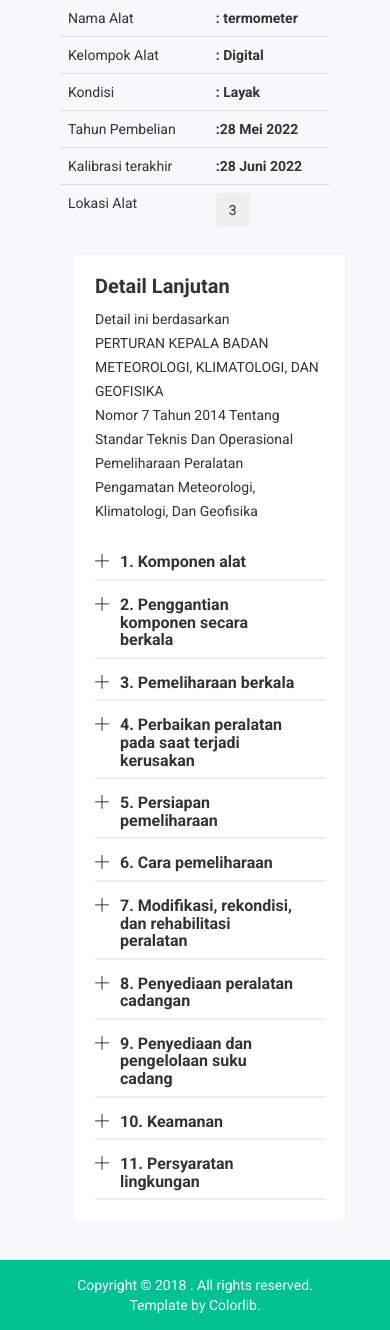
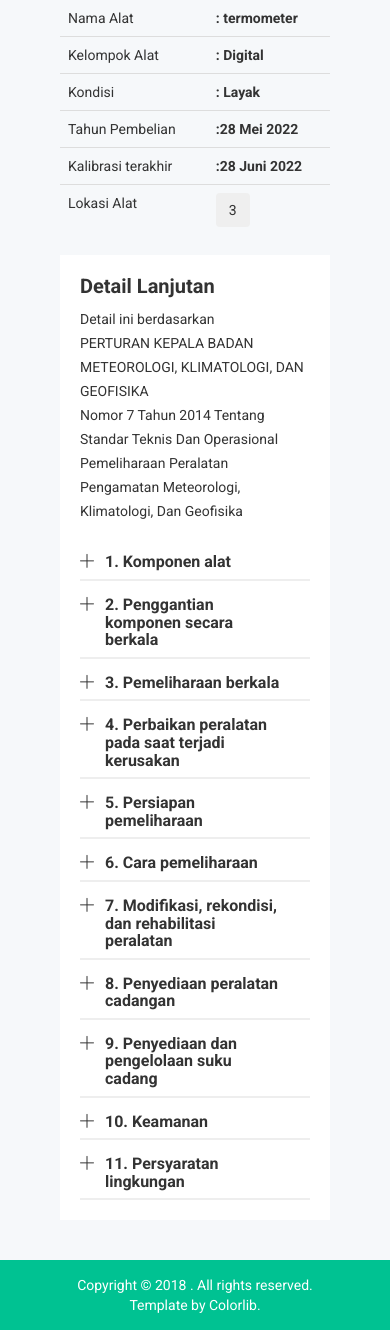
Before and after one commit to satriasapta/inventaris-alat-meteorologi, a CodeIgniter 4 app: template app/Views/admin/detailalat.php in a window 390 px wide. Shown: the part 561-1891 px from the top of the page. Run offline with PHP 8.4 and a stand-in for CodeIgniter, Linux system fonts and the light colour scheme; the template is opened without the code that fills it, so the values that code supplies are empty; some libraries are stand-ins or nearby versions; some web fonts are replaced.

Commit message:
fix detail alat-1

```diff
--- a/app/Views/admin/detailalat.php
+++ b/app/Views/admin/detailalat.php
@@ -47,13 +47,8 @@
                   </div>
                 </strong></td>
             </tr>
-            <tr>
-            </tr>
           </table>
           <tr>
-            <div class="container">
-              <div class="row">
-                <div class="col-lg-12 col-md-12 col-sm-12 col-xs-12">
             <div class="accordion-wn-wp">
               <div class="accordion-hd">
                 <h2>Detail Lanjutan</h2>
@@ -61,8 +56,7 @@
                 <p>PERTURAN KEPALA BADAN METEOROLOGI, KLIMATOLOGI, DAN GEOFISIKA</p>
                 <P>Nomor 7 Tahun 2014 Tentang Standar Teknis Dan Operasional Pemeliharaan Peralatan Pengamatan Meteorologi, Klimatologi, Dan Geofisika</P>
               </div>
-                    <div class="row">
-                      <div class="col-lg-6 col-md-6 col-sm-6 col-xs-12">
+
               <div class="accordion-stn">
                 <div class="panel-group" data-collapse-color="nk-green" id="accordionGreen" role="tablist" aria-multiselectable="true">
                   <div class="panel panel-collapse notika-accrodion-cus">
```
Lines whose indentation alone changed are shown as unchanged.
